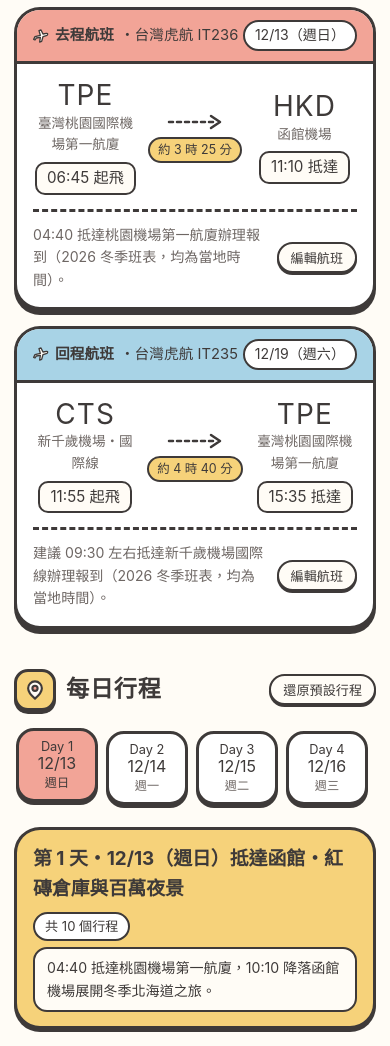
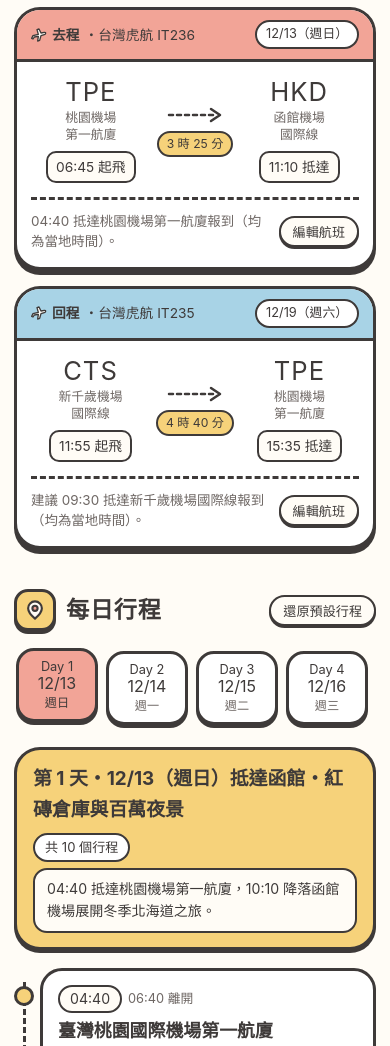
Before and after one commit to s0955211238/hokkaido-2026, a plain HTML site: page index.html in a window 390 px wide. Shown: the part 687-1733 px from the top of the page. Drawn offline with Linux system fonts and the light colour scheme; a web font is replaced by a local one.

Commit message:
Remove motion toggle button and fix mobile flight card alignment

```diff
--- a/index.html
+++ b/index.html
@@ -330,7 +330,8 @@
       display: flex;
       align-items: center;
       justify-content: space-between;
-      padding: 10px 16px;
+      gap: 8px;
+      padding: 10px 14px;
       border-bottom: var(--border);
     }
 
@@ -338,68 +339,86 @@
     .flight-card.inbound .flight-card-head { background-color: var(--sky); }
 
     .flight-badge {
-      font-size: 0.92rem;
+      font-size: 0.86rem;
       display: inline-flex;
       align-items: center;
-      gap: 6px;
+      gap: 5px;
+      white-space: nowrap;
+      min-width: 0;
     }
 
     .flight-date {
-      font-size: 0.88rem;
+      font-size: 0.8rem;
       background-color: var(--paper);
       border: 2px solid var(--ink);
       border-radius: var(--radius-pill);
-      padding: 2px 10px;
+      padding: 2px 9px;
+      white-space: nowrap;
+      flex-shrink: 0;
     }
 
     .flight-body {
-      padding: 16px;
+      padding: 16px 14px;
     }
 
     .flight-route {
       display: grid;
-      grid-template-columns: 1fr auto 1fr;
-      align-items: center;
-      gap: 10px;
+      grid-template-columns: minmax(0, 1fr) auto minmax(0, 1fr);
+      align-items: stretch;
+      gap: 6px;
       margin-bottom: 14px;
     }
 
     .airport {
+      display: flex;
+      flex-direction: column;
+      align-items: center;
+      justify-content: space-between;
       text-align: center;
+      min-width: 0;
     }
 
     .airport-code {
-      font-size: 1.75rem;
+      font-size: 1.6rem;
       line-height: 1.1;
       letter-spacing: 0.04em;
     }
 
     .airport-name {
-      font-size: 0.85rem;
+      font-size: 0.8rem;
       color: var(--ink-muted);
-      margin-top: 2px;
+      margin-top: 4px;
+      line-height: 1.3;
+      min-height: 2.6em;
+      display: flex;
+      align-items: center;
+      justify-content: center;
+      white-space: pre-line;
+      word-break: keep-all;
     }
 
     .airport-time {
       display: inline-block;
-      margin-top: 6px;
+      margin-top: 8px;
       background-color: var(--bg);
       border: 2px solid var(--ink);
       border-radius: 10px;
-      padding: 2px 10px;
-      font-size: 0.95rem;
+      padding: 3px 8px;
+      font-size: 0.86rem;
+      white-space: nowrap;
     }
 
     .flight-middle {
       display: flex;
       flex-direction: column;
       align-items: center;
-      gap: 4px;
-      min-width: 76px;
+      justify-content: center;
+      gap: 5px;
+      min-width: 72px;
     }
 
     .flight-duration {
-      font-size: 0.78rem;
+      font-size: 0.76rem;
       background-color: var(--yellow);
       border: 2px solid var(--ink);
       border-radius: var(--radius-pill);
@@ -417,14 +436,14 @@
       align-items: center;
       justify-content: space-between;
       gap: 10px;
-      flex-wrap: wrap;
-      font-size: 0.88rem;
+      font-size: 0.84rem;
     }
 
     .flight-note-text {
       color: var(--ink-muted);
       flex: 1;
-      min-width: 180px;
+      min-width: 0;
+      line-height: 1.45;
     }
 
     .btn-mini {
@@ -433,6 +452,8 @@
       border-radius: var(--radius-pill);
       padding: 4px 12px;
       font-size: 0.82rem;
+      white-space: nowrap;
+      flex-shrink: 0;
       box-shadow: 0 2px 0 var(--ink);
       transition: transform 0.15s ease, background-color 0.15s ease;
     }
@@ -1210,13 +1231,6 @@
         <a class="nav-link" href="#hotels">住宿</a>
         <a class="nav-link" href="#checklists">清單</a>
       </nav>
-      <button type="button" id="motionToggle" class="motion-toggle" aria-pressed="false" title="切換減少動態效果">
-        <svg width="14" height="14" viewBox="0 0 24 24" fill="none" aria-hidden="true">
-          <circle cx="12" cy="12" r="9" stroke="#3E3A39" stroke-width="3"/>
-          <circle cx="12" cy="12" r="3" fill="#3E3A39"/>
-        </svg>
-        <span id="motionToggleText">動態開</span>
-      </button>
     </div>
   </header>
 
@@ -1603,40 +1617,39 @@
     /* ===== Storage Keys ===== */
     const STORAGE_KEYS = {
       itinerary: 'hokkaido2026_itinerary_v1',
-      flights: 'hokkaido2026_flights_v2',
-      checklists: 'hokkaido2026_checklists_v1',
-      reducedMotion: 'hokkaido2026_reduced_motion_v1'
+      flights: 'hokkaido2026_flights_v3',
+      checklists: 'hokkaido2026_checklists_v1'
     };
 
     /* ===== Default Data (Extracted from PDF) ===== */
     const DEFAULT_FLIGHTS = [
       {
         id: 'outbound',
-        direction: '去程航班',
+        direction: '去程',
         date: '12/13（週日）',
         code: '台灣虎航 IT236',
         depCode: 'TPE',
-        depName: '臺灣桃園國際機場第一航廈',
+        depName: '桃園機場\n第一航廈',
         depTime: '06:45 起飛',
         arrCode: 'HKD',
-        arrName: '函館機場',
+        arrName: '函館機場\n國際線',
         arrTime: '11:10 抵達',
-        duration: '約 3 時 25 分',
-        note: '04:40 抵達桃園機場第一航廈辦理報到（2026 冬季班表，均為當地時間）。'
+        duration: '3 時 25 分',
+        note: '04:40 抵達桃園機場第一航廈報到（均為當地時間）。'
       },
       {
         id: 'inbound',
-        direction: '回程航班',
+        direction: '回程',
         date: '12/19（週六）',
         code: '台灣虎航 IT235',
         depCode: 'CTS',
-        depName: '新千歲機場・國際線',
+        depName: '新千歲機場\n國際線',
         depTime: '11:55 起飛',
         arrCode: 'TPE',
-        arrName: '臺灣桃園國際機場第一航廈',
+        arrName: '桃園機場\n第一航廈',
         arrTime: '15:35 抵達',
-        duration: '約 4 時 40 分',
-        note: '建議 09:30 左右抵達新千歲機場國際線辦理報到（2026 冬季班表，均為當地時間）。'
+        duration: '4 時 40 分',
+        note: '建議 09:30 抵達新千歲機場國際線報到（均為當地時間）。'
       }
     ];
 
@@ -1816,26 +1829,6 @@
       }
     }
 
-    /* ===== Reduced Motion Setting ===== */
-    const motionToggle = document.getElementById('motionToggle');
-    const motionToggleText = document.getElementById('motionToggleText');
-
-    function applyReducedMotion(enabled) {
-      document.body.classList.toggle('reduced-motion', enabled);
-      motionToggle.setAttribute('aria-pressed', String(enabled));
-      motionToggleText.textContent = enabled ? '動態關' : '動態開';
-    }
-
-    const systemPrefersReduced = window.matchMedia && window.matchMedia('(prefers-reduced-motion: reduce)').matches;
-    const savedReduced = localStorage.getItem(STORAGE_KEYS.reducedMotion);
-    applyReducedMotion(savedReduced !== null ? savedReduced === 'true' : systemPrefersReduced);
-
-    motionToggle.addEventListener('click', () => {
-      const next = !document.body.classList.contains('reduced-motion');
-      applyReducedMotion(next);
-      localStorage.setItem(STORAGE_KEYS.reducedMotion, String(next));
-    });
-
     /* ===== Countdown Timer ===== */
     const TRIP_START = new Date('2026-12-13T06:45:00+08:00');
     const TRIP_END = new Date('2026-12-19T23:59:59+08:00');
```
Also changed, not shown: hokkaido-2026.html (+54 -61 lines).
